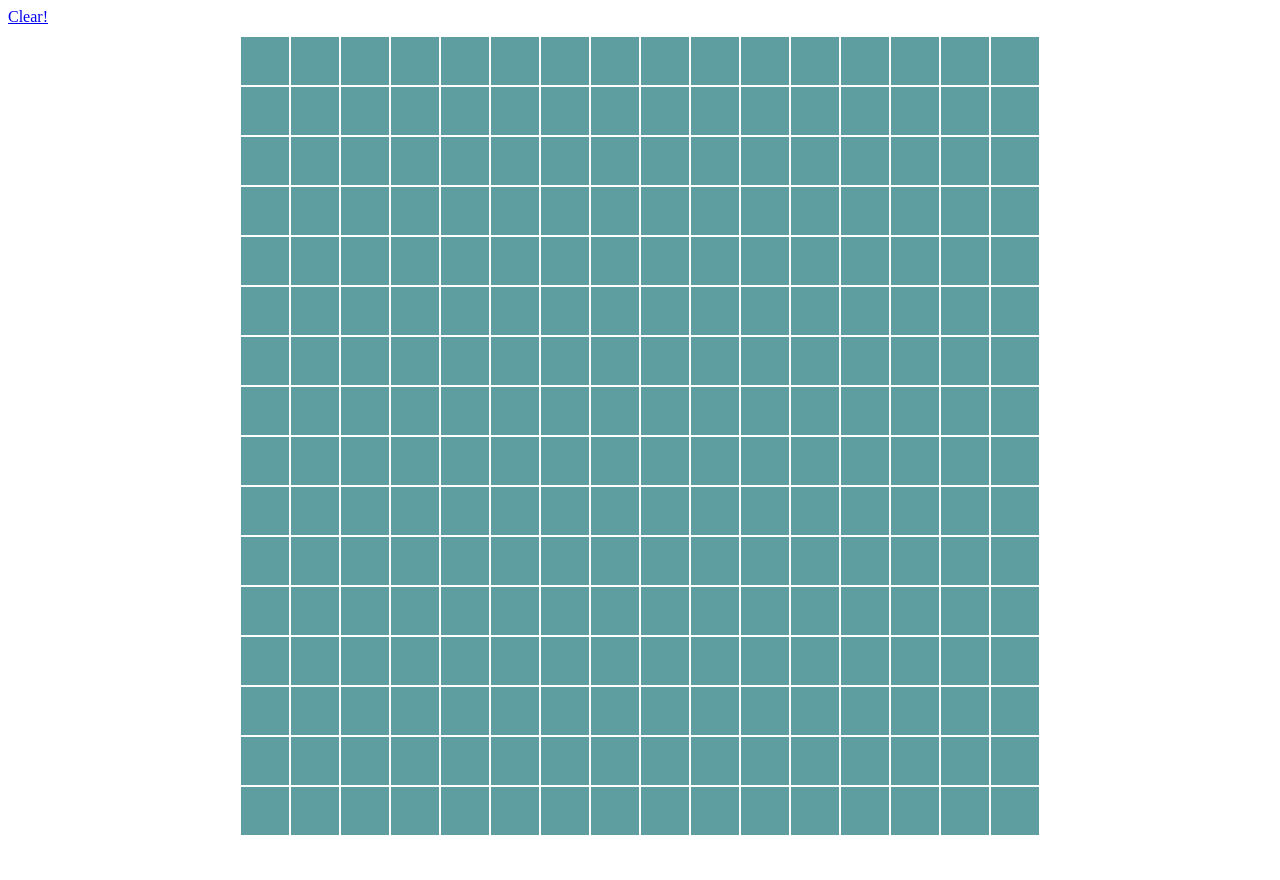
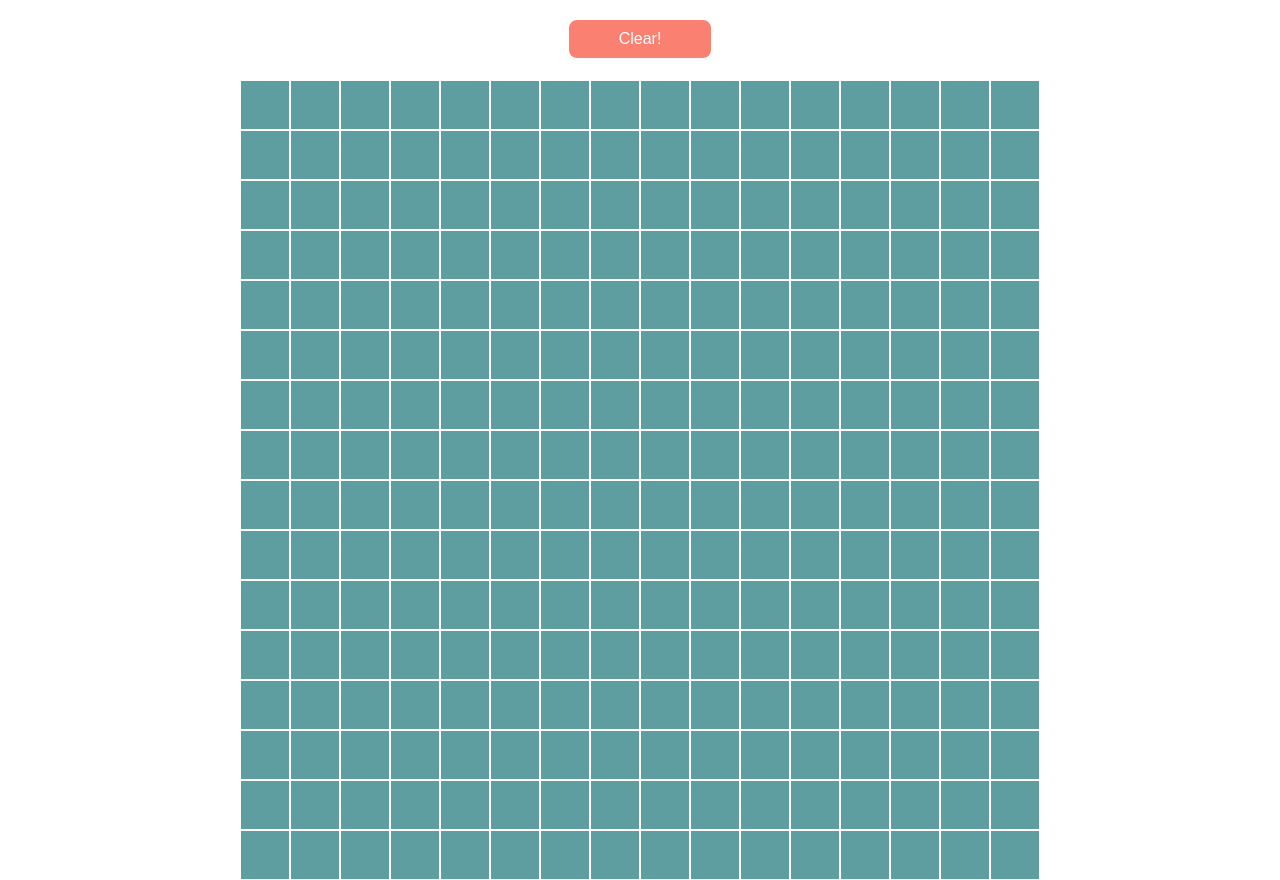
Before and after one commit to mitchconquer/js-sketchpad, a plain HTML site: page index.html in a window 1280 px wide. Before the commit the page ends 836 px from the top, so only its background shows below. Drawn offline with nearby package versions, Linux system fonts and the light colour scheme.

Commit message:
Improved styling of clear button and added some (seemingly buggy) checks for pixel imputs < 1 and > 100.

```diff
--- a/script.js
+++ b/script.js
@@ -52,9 +52,17 @@ function drawGrid(args){
 	var pixelSize = args['pixelSize'];
 	var pixel = '<div class="pixel" style="width: ' + pixelSize + 'px; height: ' + pixelSize + 'px"></div>';
 
+	pixels = checkPixelQty(pixels);
+
 	for (i = 0; i < pixels * pixels; i++) {
 		$('#grid').append(pixel).fadeTo('fast', 1);
 	}
+}
+
+function checkPixelQty(pixels){
+	if (pixels < 1 || pixels === 0) {pixels = 1;}
+	if (pixels > 100) {pixels = 100;}
+	return pixels;
 }
 
 function clearGrid(){
--- a/style.css
+++ b/style.css
@@ -1,6 +1,26 @@
 /* Button */
+body {
+	text-align: center;
+}
+
 #clear {
-	align: center;
+	font-family: sans-serif;
+	color: #fff;
+	font-size: 16px;
+	font-weight: 200;
+	text-decoration: none;
+	padding: 10px 50px;
+	background-color: salmon;
+	border-radius: 10px;
+	margin: 10px;
+	display: inline-block;
+	border: 2px solid white;
+}
+
+#clear:hover {
+	background-color: #fff;
+	color: salmon;
+	border: 2px solid salmon;
 }
 
 /* Grid */
```
